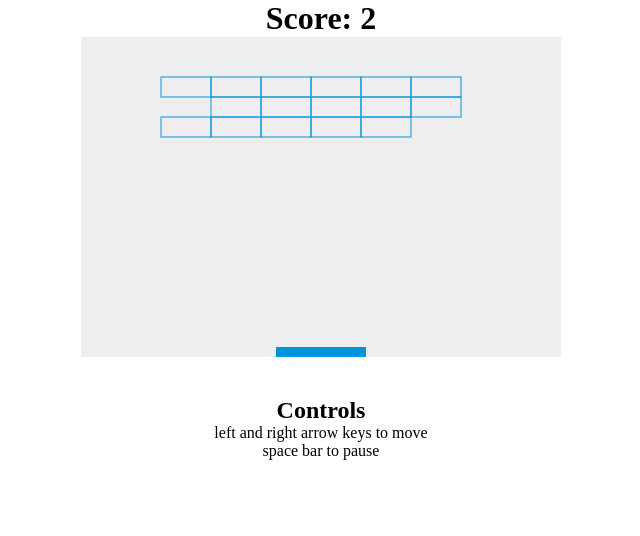
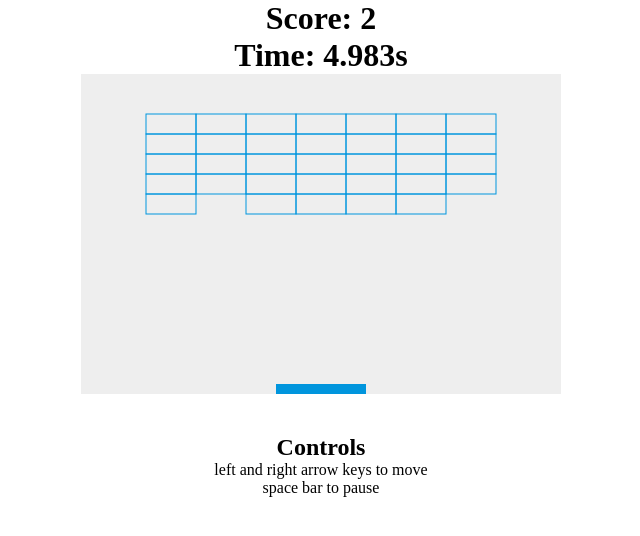
Before and after one commit to ntan1/multi-pong-html5, a plain HTML site: page index.html in a window 1280 px wide. Shown: the whole page, without its empty margins (319-959 px from the left). Drawn offline with Linux system fonts and the light colour scheme.

Commit message:
Added sound effects and timer

```diff
--- a/index.html
+++ b/index.html
@@ -17,7 +17,7 @@
         margin: 0 auto;
     }
 
-    .score {
+    .game-stats {
         text-align: center;
         font-style: "Arial";
         font-weight: bold;
@@ -33,7 +33,8 @@
 </head>
 
 <body>
-    <div class="score">Score: <span id="score">0</span></div>
+    <div class="game-stats">Score: <span id="score">0</span></div>
+    <div class="game-stats">Time: <span id="time">0</span></div>
     <canvas id="myCanvas" width="480" height="320"></canvas>
     <div class="controls">
         <h2>Controls</h2>
--- a/main.js
+++ b/main.js
@@ -2,7 +2,10 @@
 // TODO: implement lives
 // TODO: improve brick removal and drawing
 // TODO: improve ball randomization so don't get unwinnable situations
-
+// TODO: error checking: brick # doesn't esceed canvas
+// TODO: hiscore
+// TODO: add levels
+// TODO: generate brick layout from image
 
 // get reference to canvas
 var canvas = document.getElementById("myCanvas");
@@ -10,28 +13,37 @@ console.log(canvas);
 // store 2D rendering context; the actual tool we canuse to paint on the canvas
 var ctx = canvas.getContext("2d");
 
-//
+// game settings
 var paused = false;
 var pausePressed = false;
 var score = 0;
 var won = false;
+var startTime = new Date();
+var timeDiff;
 
 // request last animation frame
 var set_fps = 60;
 var lastCalledTime;
 var fps;
 
+// sound effects
+var paddleHit = new Audio("sounds/pong_wall_hit.wav");
+var wallHit = new Audio("sounds/pong_wall_hit.wav");
+var brickHit = new Audio("sounds/pong_paddle_hit.wav");
+var gameOverMusic = new Audio();
+var gameWinMusic = new Audio();
+
 // controls
 var rightPressed = false;
 var leftPressed = false;
 
 // ball
-// var x = canvas.width/2;
 var dx;
 var dy;
 var ballRadius = 10;
 var ballSpeedPerSecondX = 150;
 var ballSpeedPerSecondY = -200;
+// var x = canvas.width/2;
 var x = Math.floor(Math.random() * (canvas.width - ballRadius) + ballRadius);
 var y = canvas.height-30;
 var bry;
@@ -44,13 +56,13 @@ var paddleX = (canvas.width-paddleWidth)/2;
 var paddleSpeedPerSecond = 300;
 
 // bricks
-var brickRows = 3;
-var brickColumns = 6;
-var brickStartX = canvas.width/brickColumns;
+var brickRows = 5;
+var brickColumns = 7;
+var brickWidth = 50;
+var brickHeight = 20;
+var brickStartX = (canvas.width-brickColumns*brickWidth)/2;
 var brickX = brickStartX;
 var brickY = 40;
-var brickWidth = 50;
-var brickHeight = 20;
 var bricks = [];
 
 // set bricks
@@ -109,6 +121,13 @@ function updateScore() {
     document.getElementById('score').innerHTML = score;
 }
 
+function updateTime() {
+    endTime = new Date();
+    timeDiff = endTime - startTime;
+    timeDiff /= 1000;
+    document.getElementById('time').innerHTML = timeDiff + "s";
+}
+
 function gameOver() {
 
 }
@@ -122,6 +141,7 @@ function checkWin() {
 function draw() {
     if(!paused && !won) {
         ctx.clearRect(0, 0, canvas.width, canvas.height);
+        updateTime();
         checkWin();
         drawBall();
         drawPaddle();
@@ -146,6 +166,8 @@ function draw() {
                     bricks[row][col].x = -1000;
                     bricks[row][col].y = -1000;
                     console.log("left or rightside hit");
+                    brickHit.play();
+                    brickHit.currentTime = 0;
                     updateScore();
                 } // top and bottom detection
                 else if((x > bx && x < bx + brickWidth) && (y + dy + bry > by && y + dy + bry < by + brickHeight)) {
@@ -154,24 +176,34 @@ function draw() {
                     bricks[row][col].x = -1000;
                     bricks[row][col].y = -1000;
                     console.log("bottom or top hit");
+                    brickHit.play();
+                    brickHit.currentTime=0;
                     updateScore();
                 }
             }
         }
 
-        // wall detection
+        // wall detection left right
         if(x + dx > canvas.width-ballRadius || x + dx < ballRadius) {
             dx = -dx;
             ballSpeedPerSecondX = -ballSpeedPerSecondX;
+            wallHit.play();
+            wallHit.currentTime = 0;
         }
 
+        // wall detection top
         if(y + dy < ballRadius) {
             dy = -dy;
             ballSpeedPerSecondY = -ballSpeedPerSecondY;
-        } else if(y + bry > canvas.height-ballRadius) { // paddle hit and game over detection
+            wallHit.play();
+            wallHit.currentTime = 0;
+        } // paddle hit and game over detection
+        else if(y + bry > canvas.height-ballRadius) {
             if((x > paddleX) && (x < paddleX + paddleWidth)) {
                 dy = -dy;
                 ballSpeedPerSecondY = -ballSpeedPerSecondY;
+                paddleHit.play();
+                paddleHit.currentTime = 0;
             } else {
                 // alert("GAME OVER");
                 document.location.reload();
```
Also changed, not shown: 3 other files.
